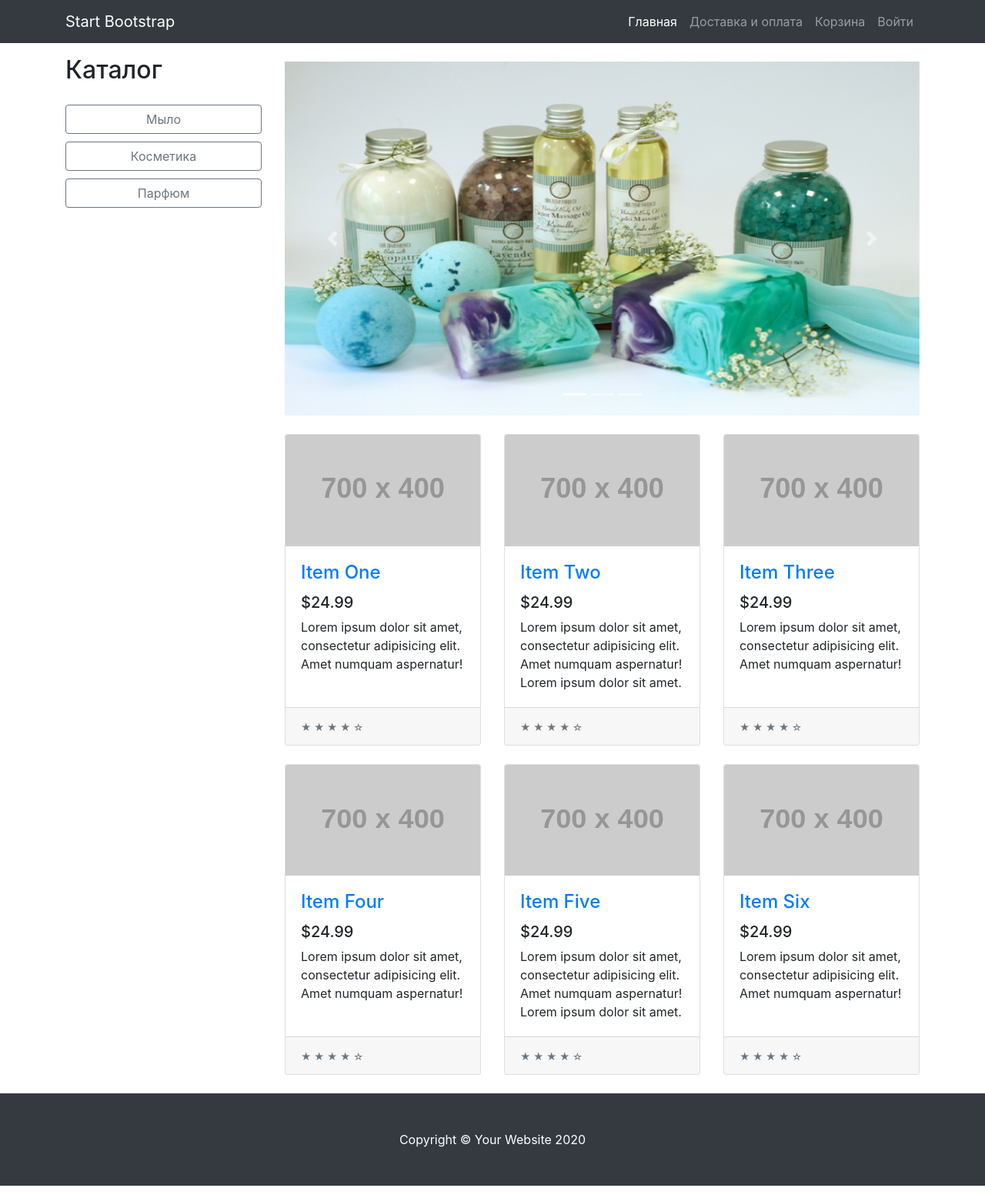
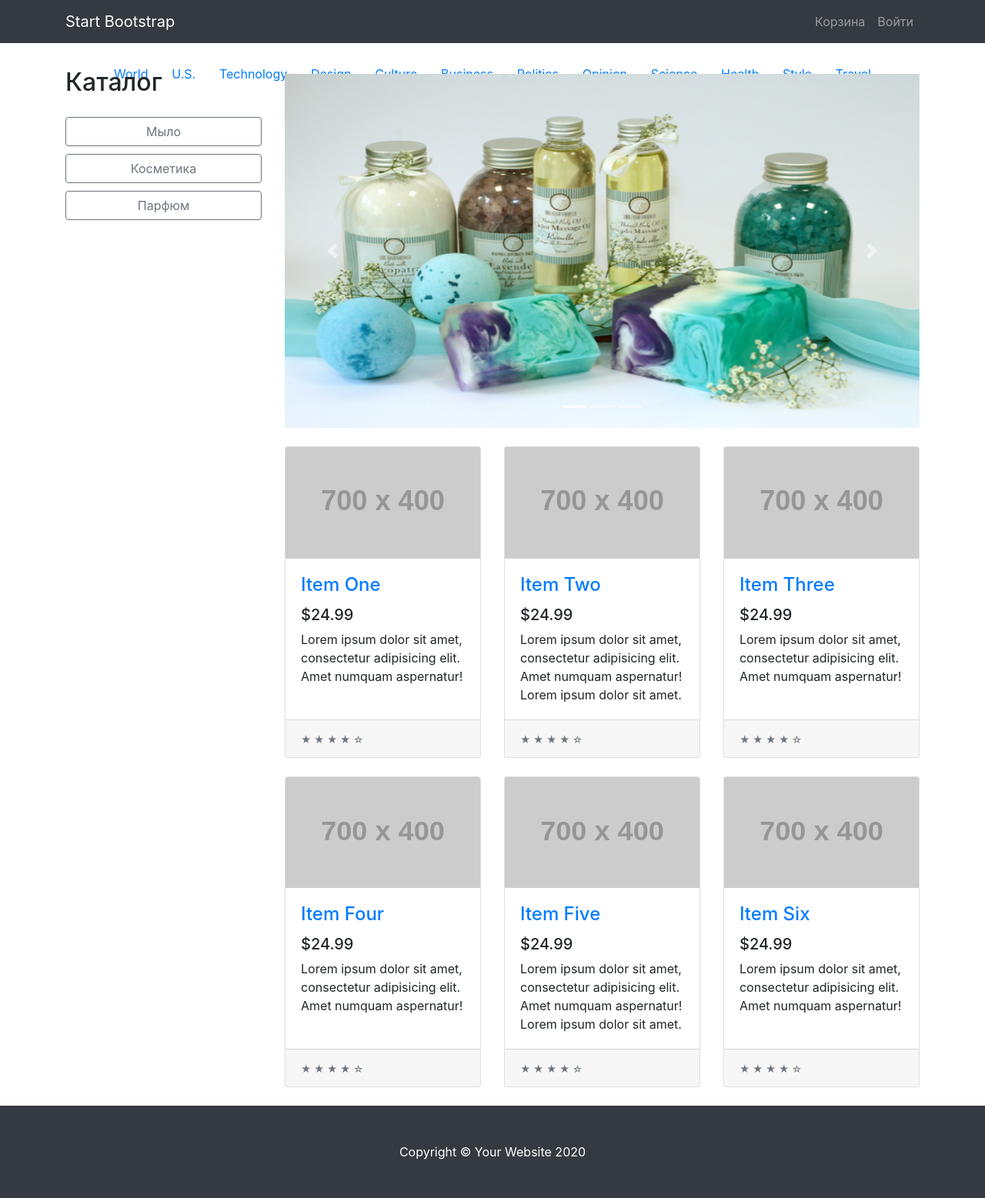
Before and after one commit to preboe/store, a Django app: page / in a window 1280 px wide. Shown: the whole page at 77% size. Run offline with Django 3.2, Linux system fonts and the light colour scheme; grey boxes labelled with a size stand in for pictures from a placeholder-image service; some libraries are stand-ins or nearby versions.

Commit message:
Переделал понел

```diff
--- a/mainapp/static/mainapp/css/mainapp.css
+++ b/mainapp/static/mainapp/css/mainapp.css
@@ -4,3 +4,10 @@ body {
 .list-group a {
     margin-top: 10px;
 }
+
+.nav-scroller  {
+  left: 50%;
+  margin-left: -500px;
+  position: absolute;
+  width: 1000px;
+}
--- a/mainapp/templates/base.html
+++ b/mainapp/templates/base.html
@@ -22,8 +22,8 @@
 
 <body>
 
+  <!-- Navigation -->
 
-  <!-- Navigation -->
   <nav class="navbar navbar-expand-lg navbar-dark bg-dark fixed-top">
     <div class="container">
       <a class="navbar-brand" href="#">Start Bootstrap</a>
@@ -32,14 +32,6 @@
       </button>
       <div class="collapse navbar-collapse" id="navbarResponsive">
         <ul class="navbar-nav ml-auto">
-          <li class="nav-item active">
-            <a class="nav-link" href="{% url 'base' %}">Главная
-              <span class="sr-only">(current)</span>
-            </a>
-          </li>
-          <li class="nav-item">
-            <a class="nav-link" href="#">Доставка и оплата</a>
-          </li>
           <li class="nav-item">
             <a class="nav-link" href="#">Корзина</a>
           </li>
@@ -50,6 +42,32 @@
       </div>
     </div>
   </nav>
+
+ <div class="container">
+  <header class="blog-header py-2">
+    <div class="row flex-nowrap justify-content-between align-items-center">
+      <div class="col-4 d-flex justify-content-end align-items-center">
+      </div>
+    </div>
+  </header>
+
+  <div class="nav-scroller py-1 mb-2">
+    <nav class="nav d-flex justify-content-between">
+      <a class="p-2 link-secondary" href="#">World</a>
+      <a class="p-2 link-secondary" href="#">U.S.</a>
+      <a class="p-2 link-secondary" href="#">Technology</a>
+      <a class="p-2 link-secondary" href="#">Design</a>
+      <a class="p-2 link-secondary" href="#">Culture</a>
+      <a class="p-2 link-secondary" href="#">Business</a>
+      <a class="p-2 link-secondary" href="#">Politics</a>
+      <a class="p-2 link-secondary" href="#">Opinion</a>
+      <a class="p-2 link-secondary" href="#">Science</a>
+      <a class="p-2 link-secondary" href="#">Health</a>
+      <a class="p-2 link-secondary" href="#">Style</a>
+      <a class="p-2 link-secondary" href="#">Travel</a>
+    </nav>
+  </div>
+</div>
 
   <!-- Page Content -->
   <div class="container">
```
Also changed, not shown: mainapp/templates/product_detail.html (+0 -97 lines).
